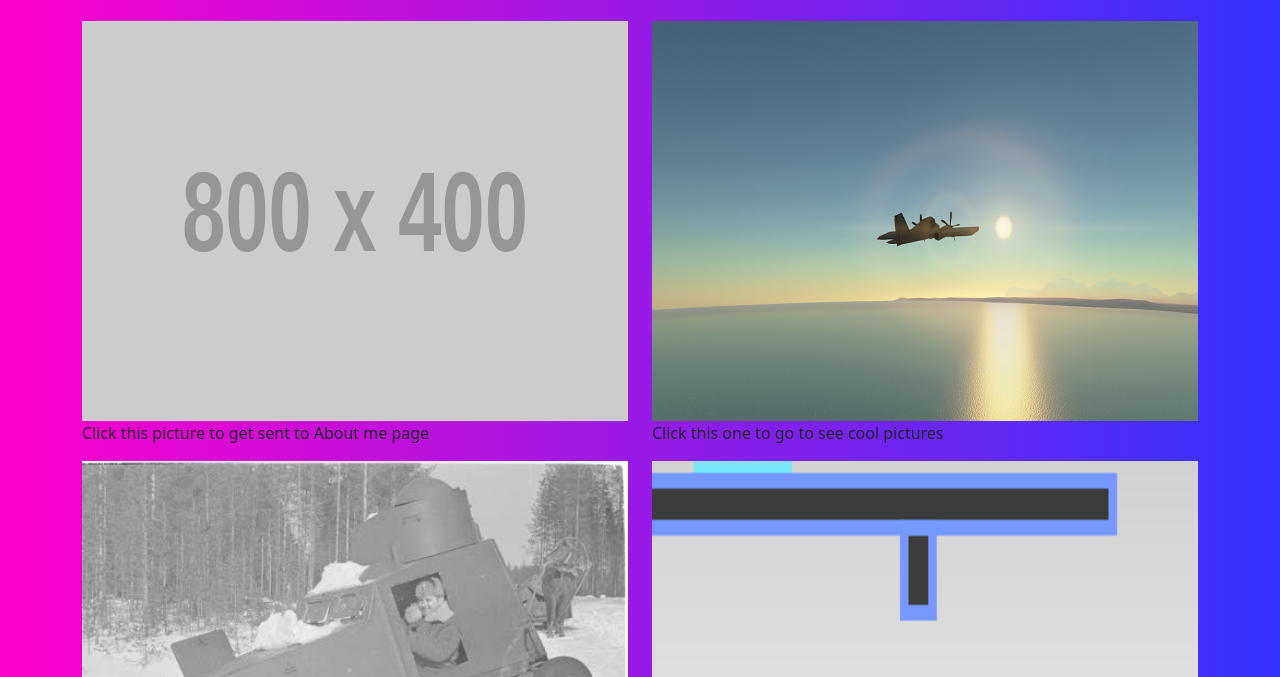
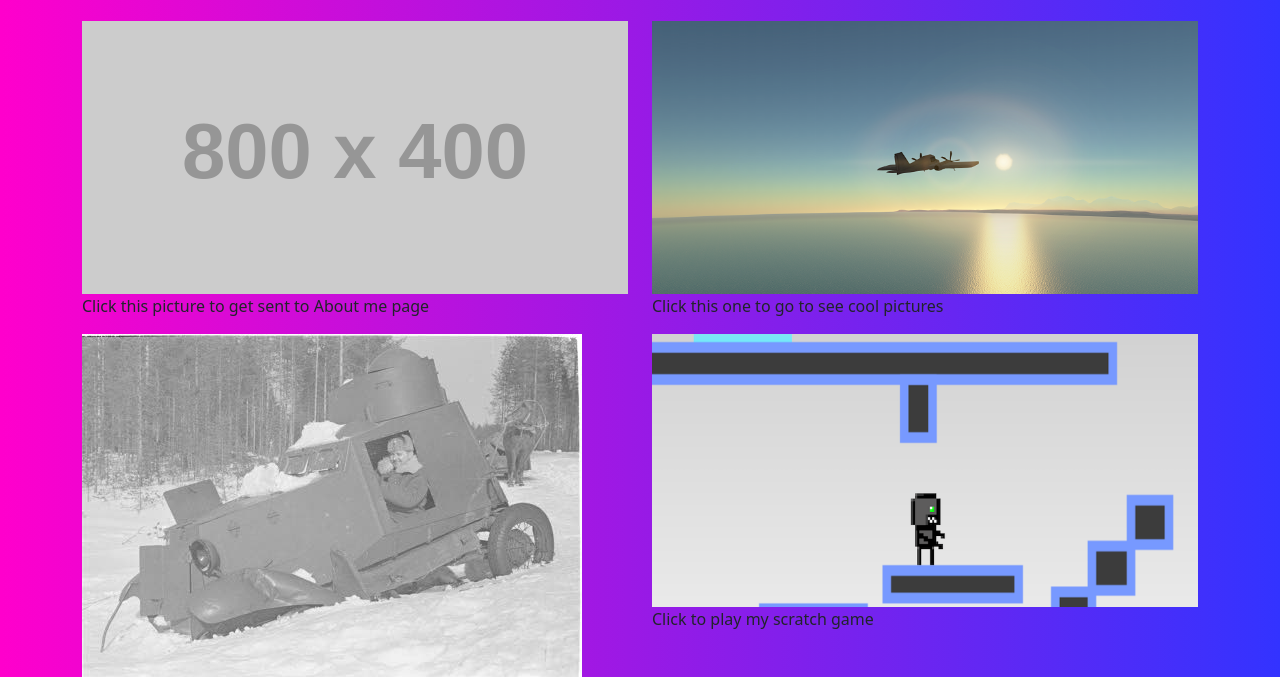
Before and after one commit to Smapo/Smapo.github.io, a plain HTML site: page index.html in a window 1280 px wide. Shown: the part 123-800 px from the top of the page. Drawn offline with nearby package versions, Linux system fonts and the light colour scheme; placeholder pictures from the web are drawn by us.

Commit message:
Update css.css

```diff
--- a/css.css
+++ b/css.css
@@ -44,7 +44,10 @@ h1 {
     height: auto; /* Maintain aspect ratio */
 }
 
-.index {
-  width: auto;
-  height: 400px;
-}
+    .img-container {
+      text-align: center;
+    }
+    .img-container img {
+      max-height: 400px;
+      display: inline-block;
+    }
```
